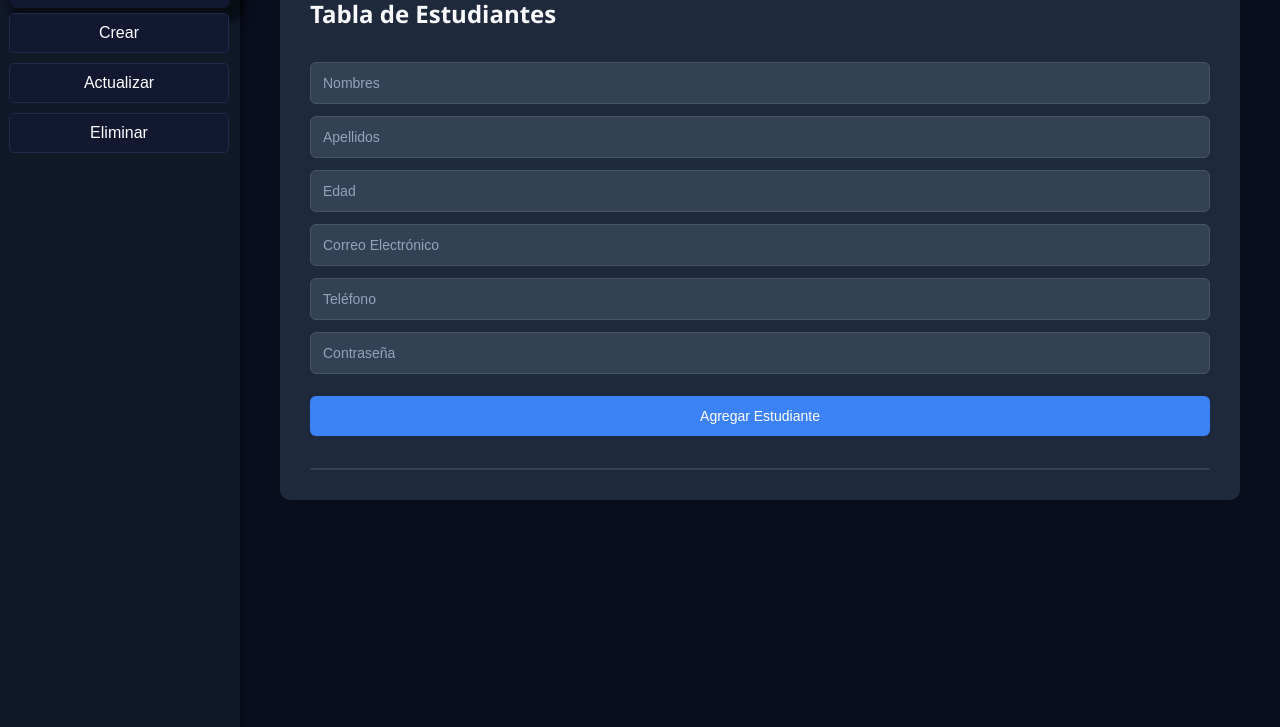
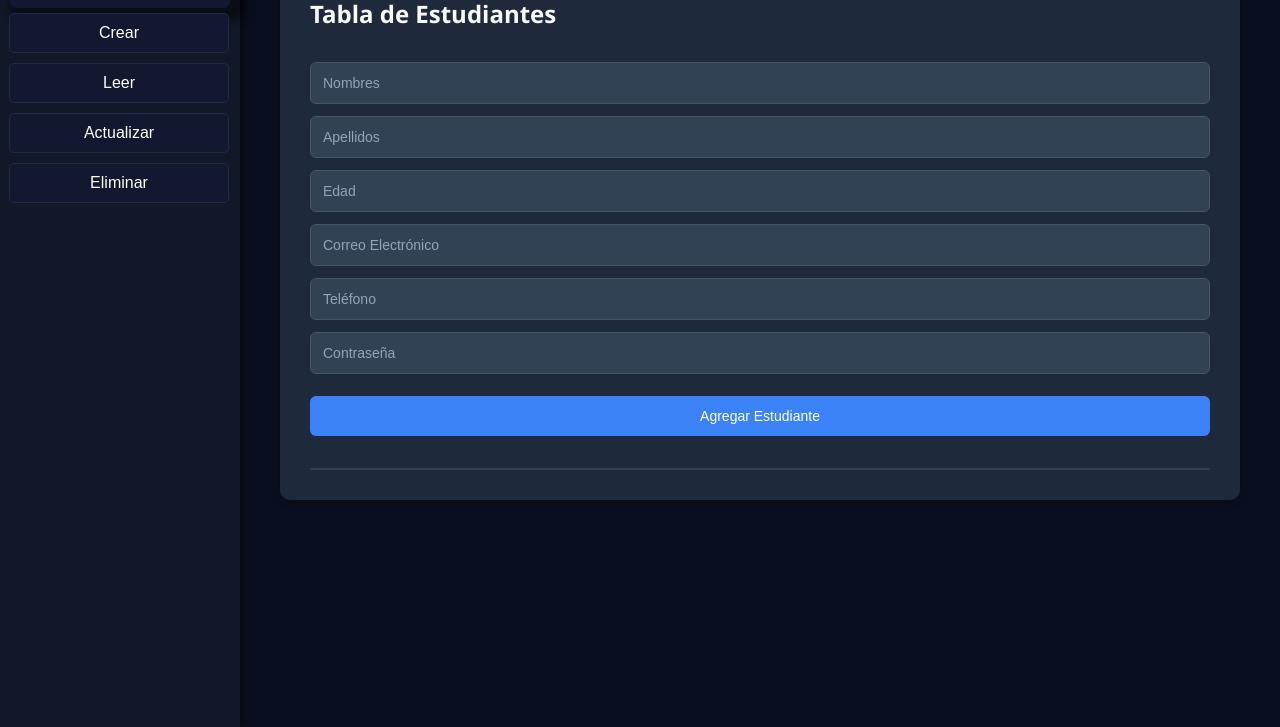
Before and after one commit to Escobar1401/FaceVerify-Backend, a website: page public/index.html in a window 1280 px wide. Both pictures are taken after a click on the element "CRUD". Shown: the part 73-800 px from the top of the page. Drawn offline with Linux system fonts and the light colour scheme; no server answers.

Commit message:
merge con devManuela

```diff
--- a/public/index.html
+++ b/public/index.html
@@ -30,7 +30,7 @@
                         <li onclick="showSection('excusas')">Excusas</li>
                     </ul>
                 </div>
-                <!-- <button onclick="toggleReadMenu()">Leer</button>
+                <button onclick="toggleReadMenu()">Leer</button>
                 <div id="readMenu" style="display: none; margin-top: 10px;">
                     <ul>
                         <li onclick="showSection('estudiantesRead')">Estudiante</li>
@@ -44,7 +44,7 @@
                         <li onclick="showSection('asistenciasRead')">Asistencias</li>
                         <li onclick="showSection('excusasRead')">Excusas</li>
                     </ul>
-                </div> -->
+                </div>
 
                 <button onclick="toggleUpdateMenu()">Actualizar</button>
                     <div id="updateMenu" style="display: none; margin-top: 10px;">
```
